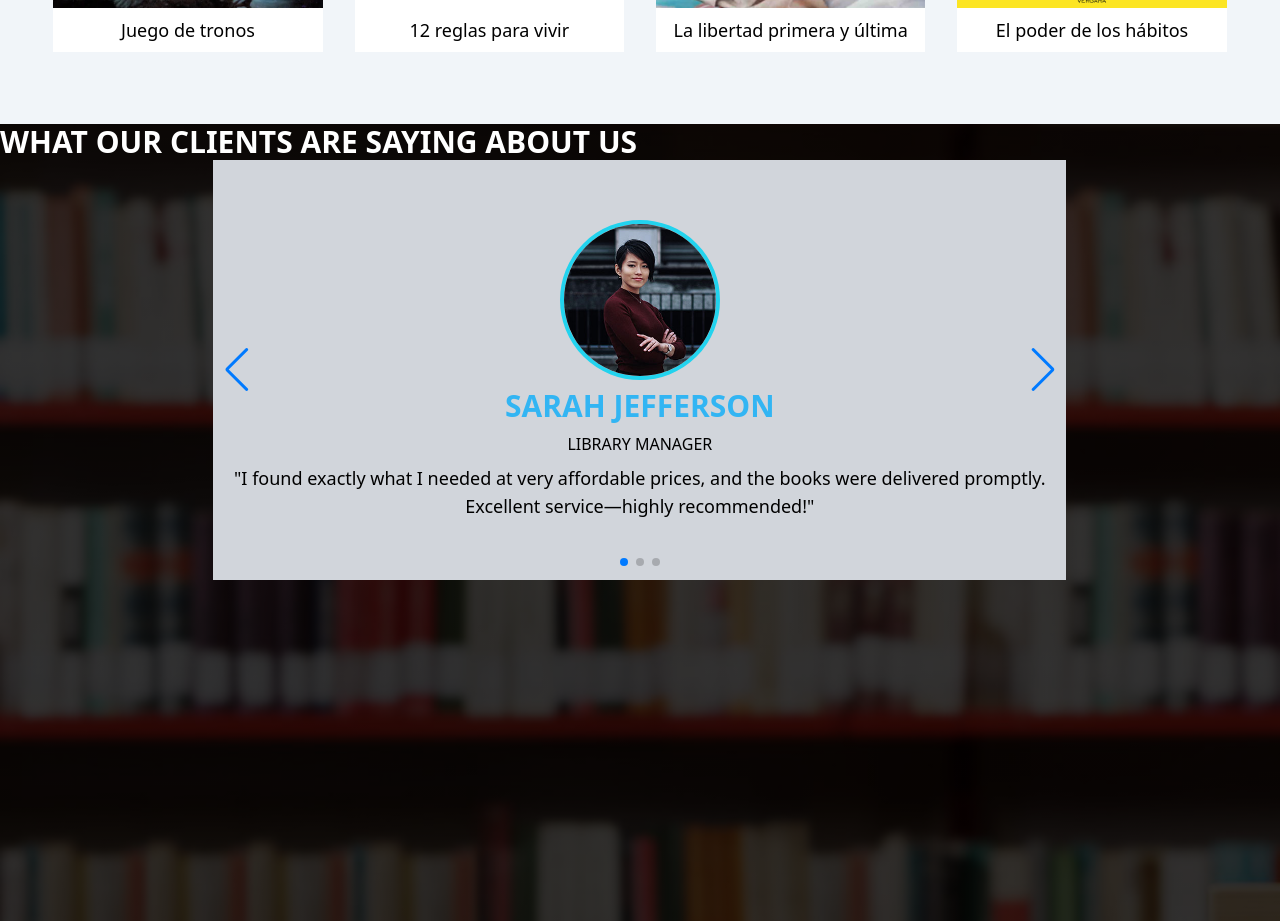
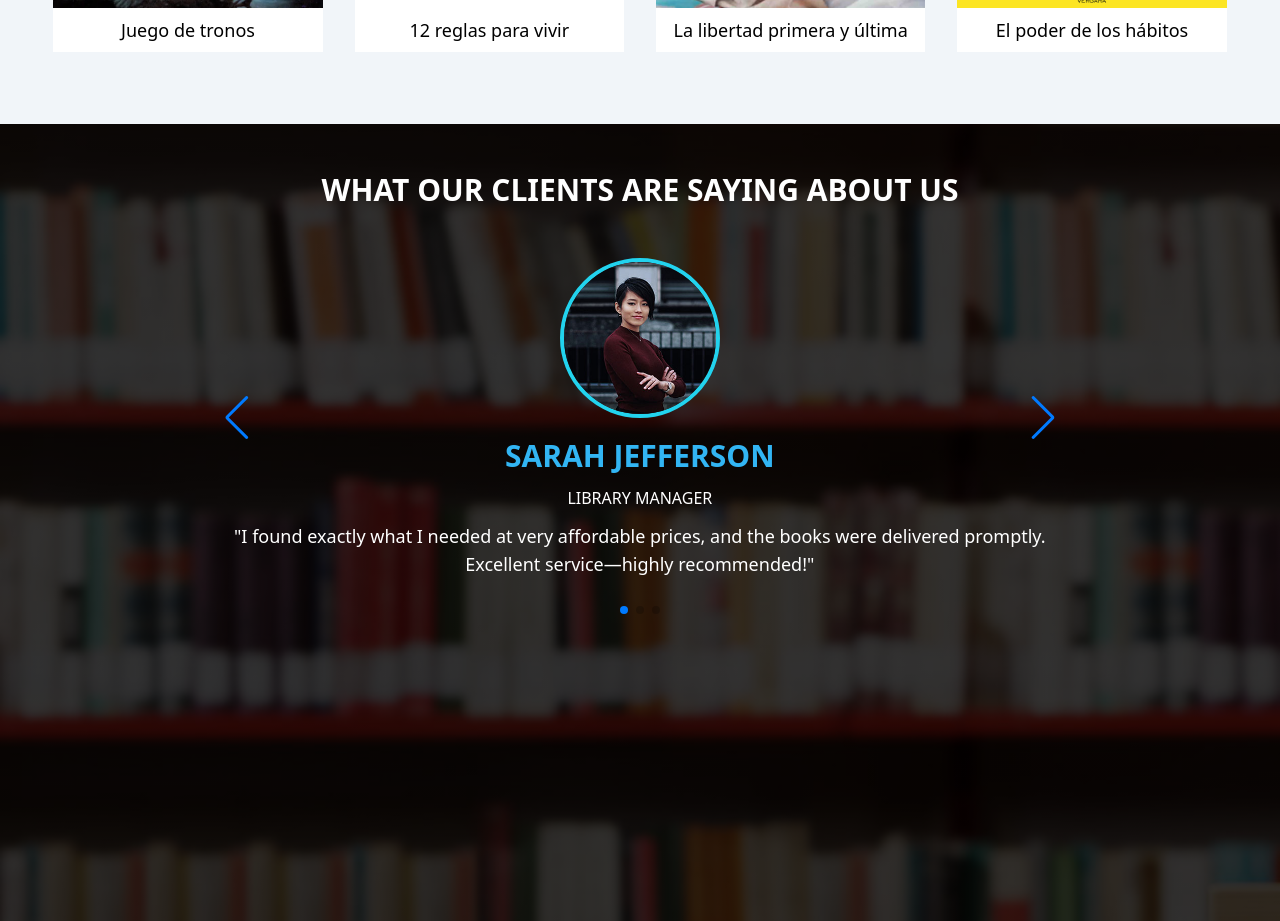
Before and after one commit to emmanuel-cruz-dev/literarium, a React (Vite) app: page / in a window 1280 px wide. Shown: the part 2180-3101 px from the top of the page. Built offline with nearby package versions, Linux system fonts and the light colour scheme.

Commit message:
preparando testimoniesArr para mapeo de tarjetas en Testimonies

```diff
--- a/src/components/Testimonies.tsx
+++ b/src/components/Testimonies.tsx
@@ -5,11 +5,58 @@ import Img1 from "../assets/images/testimonials-img1.jpg";
 import Img2 from "../assets/images/testimonials-img2.jpg";
 import Img3 from "../assets/images/testimonials-img3.jpg";
 
+const testimoniesArr = [
+  {
+    id: 1,
+    image: Img1,
+    name: "Sarah Jefferson",
+    ocupation: "Library Manager",
+    description:
+      "I found exactly what I needed at very affordable prices, and the books were delivered promptly. Excellent service—highly recommended!",
+  },
+  {
+    id: 2,
+    image: Img2,
+    name: "Julia Burns",
+    ocupation: "The Writer",
+    description:
+      "Two or three times a year, especially after Christmas, my family buys from the Book Library—it has become a tradition!",
+  },
+  {
+    id: 3,
+    image: Img3,
+    name: "Anna Hawke",
+    ocupation: "Marketing Manager",
+    description:
+      "Thank you for your support over the years! I would gladly recommend you to my friends.",
+  },
+];
+
+const TestimoniesCard = () => {
+  return (
+    <article className="flex flex-col gap-5 justify-center items-center h-full">
+      <figure className="rounded-full w-40 overflow-hidden border-4 border-cyan-400">
+        <img src={Img1} alt="" />
+      </figure>
+      <div className="flex flex-col gap-3 [&>h4]:uppercase justify-center text-center text-white">
+        <h3 className="text__accent-color uppercase font-bold text-3xl">
+          Sarah Jefferson
+        </h3>
+        <h4>Library Manager</h4>
+        <p className="text-lg">
+          "I found exactly what I needed at very affordable prices, and the
+          books were delivered promptly. Excellent service—highly recommended!"
+        </p>
+      </div>
+    </article>
+  );
+};
+
 const Testimonies = () => {
   return (
     <section className="testimonies" id="testimonies">
-      <article>
-        <h2 className="uppercase text-white font-semibold text-3xl">
+      <article className="py-12">
+        <h2 className="text-center uppercase text-white font-semibold text-3xl">
           What Our Clients Are Saying About Us
         </h2>
         <div>
@@ -27,22 +74,7 @@ const Testimonies = () => {
             className="w-2/3 h-[420px]" // Clases de Tailwind
           >
             <SwiperSlide>
-              <div className="flex flex-col gap-2 justify-center items-center bg-gray-300 h-full">
-                <figure className="rounded-full w-40 overflow-hidden border-4 border-cyan-400">
-                  <img src={Img1} alt="" />
-                </figure>
-                <div className="flex flex-col gap-2 [&>h4]:uppercase justify-center text-center">
-                  <h3 className="text__accent-color uppercase font-bold text-3xl">
-                    Sarah Jefferson
-                  </h3>
-                  <h4>Library Manager</h4>
-                  <p className="text-lg">
-                    "I found exactly what I needed at very affordable prices,
-                    and the books were delivered promptly. Excellent
-                    service—highly recommended!"
-                  </p>
-                </div>
-              </div>
+              <TestimoniesCard />
             </SwiperSlide>
             <SwiperSlide>
               <div className="flex justify-center items-center bg-gray-400 h-full">
```
